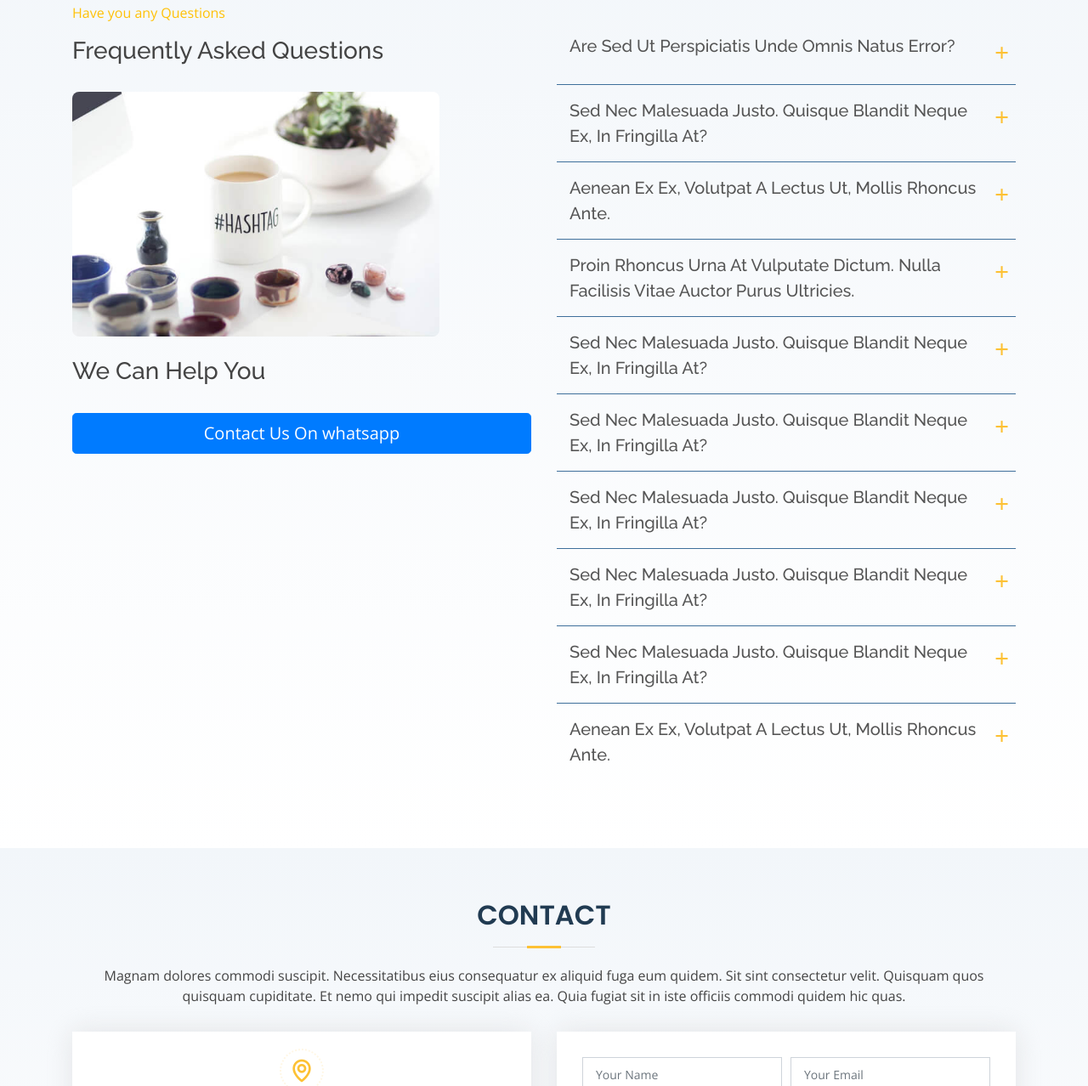
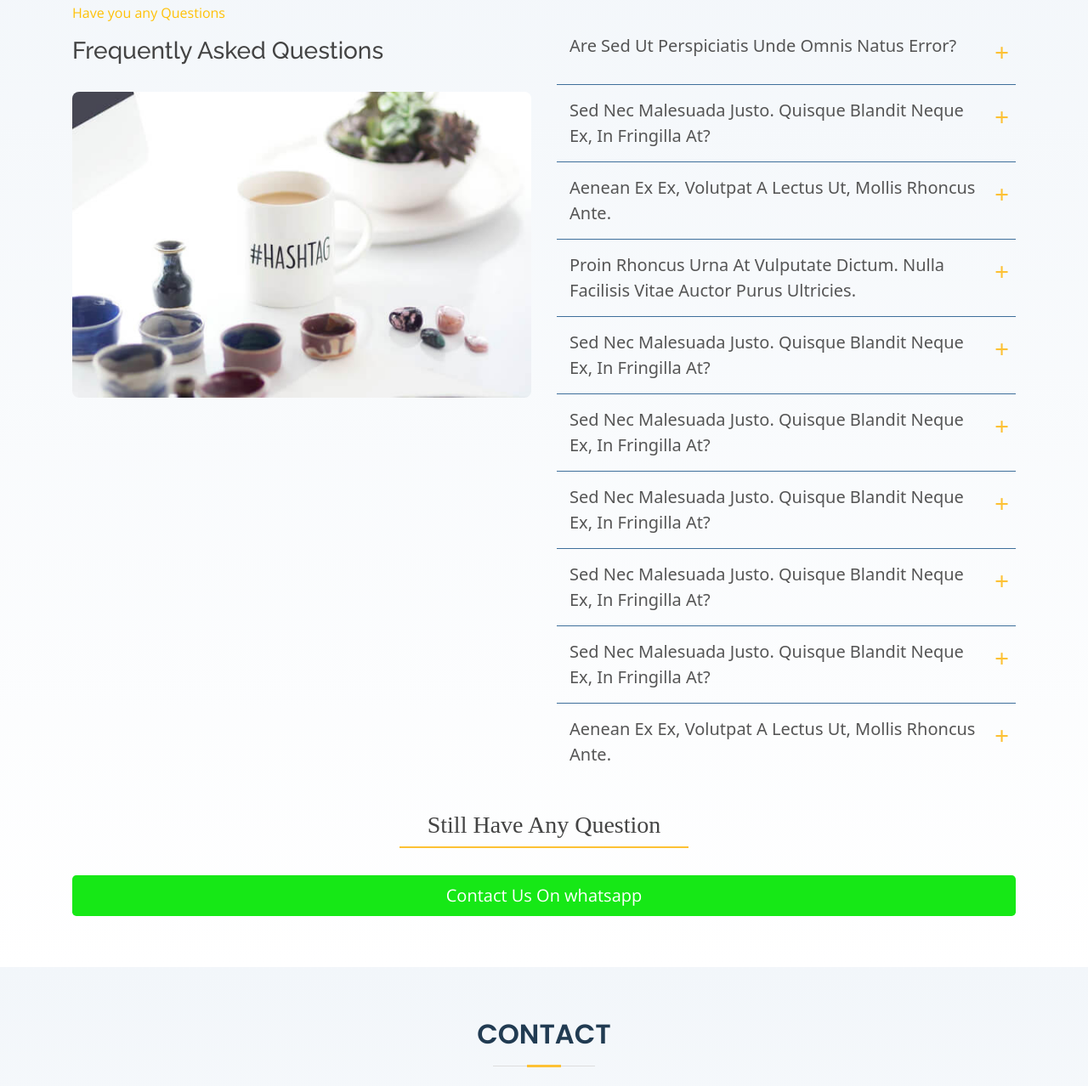
Before and after one commit to Nauman-Arshad/techberry, a plain HTML site: page index.html in a window 1280 px wide. Shown: the part 7983-9261 px from the top of the page at 85% size. Drawn offline with nearby package versions, Linux system fonts and the light colour scheme.

Commit message:
FaQ complete

```diff
--- a/assets/css/style.css
+++ b/assets/css/style.css
@@ -1338,6 +1338,7 @@ section {
   line-height: 30px;
   margin-top: 0;
   margin-bottom: 0;
+  font-family: system-ui;
 }
 
 .uv-accordinaton-list h2.hilighted {
@@ -1386,3 +1387,21 @@ section {
   width: 80%;
   border-radius: 8px;
 }
+
+@media (max-width: 600px) {
+  .fqa___img {
+    width: 100%;
+  }
+}
+
+@media only screen and (min-width: 768px) {
+  .fqa___img {
+    width: 100%;
+  }
+}
+
+.fqa___question-title {
+  border-bottom: 2px solid #fdc134;
+  line-height: 50px;
+  font-family: 'Times New Roman', Times, serif;
+}
--- a/index.html
+++ b/index.html
@@ -661,14 +661,9 @@
             <p class="text-warning">Have you any Questions</p>
             <h3>Frequently Asked Questions</h3>
             <br>
-            <div class="card-img">
+            <div class="card-img text-center">
               <img src="assets/img/services-1.jpg" alt="..." class="fqa___img">
             </div>
-            <br>
-            <h3>We Can Help You</h3>
-            <br>
-            <button type="button" class="btn btn-primary btn-lg btn-block">Contact Us On whatsapp</button>
-
           </div>
           <div class="col-lg-6">
             <!-- <div class="panel-group" id="accordion" role="tablist" aria-multiselectable="true">
@@ -868,6 +863,18 @@
             </div>
           </div>
         </div>
+        <div class='mt-2'>
+          <div class="col-lg-4 offset-lg-4">
+            <h3 class="text-center fqa___question-title">
+              Still Have Any Question
+            </h3>
+          </div>
+          <br>
+          <button type="button" class="btn btn-lg btn-block"
+            style="background-color: rgb(22, 232, 22); color: white; cursor: pointer;">Contact Us On
+            whatsapp</button>
+
+        </div>
       </div>
     </section>
     <!-- End Frequently Asked Questions Section -->
```
